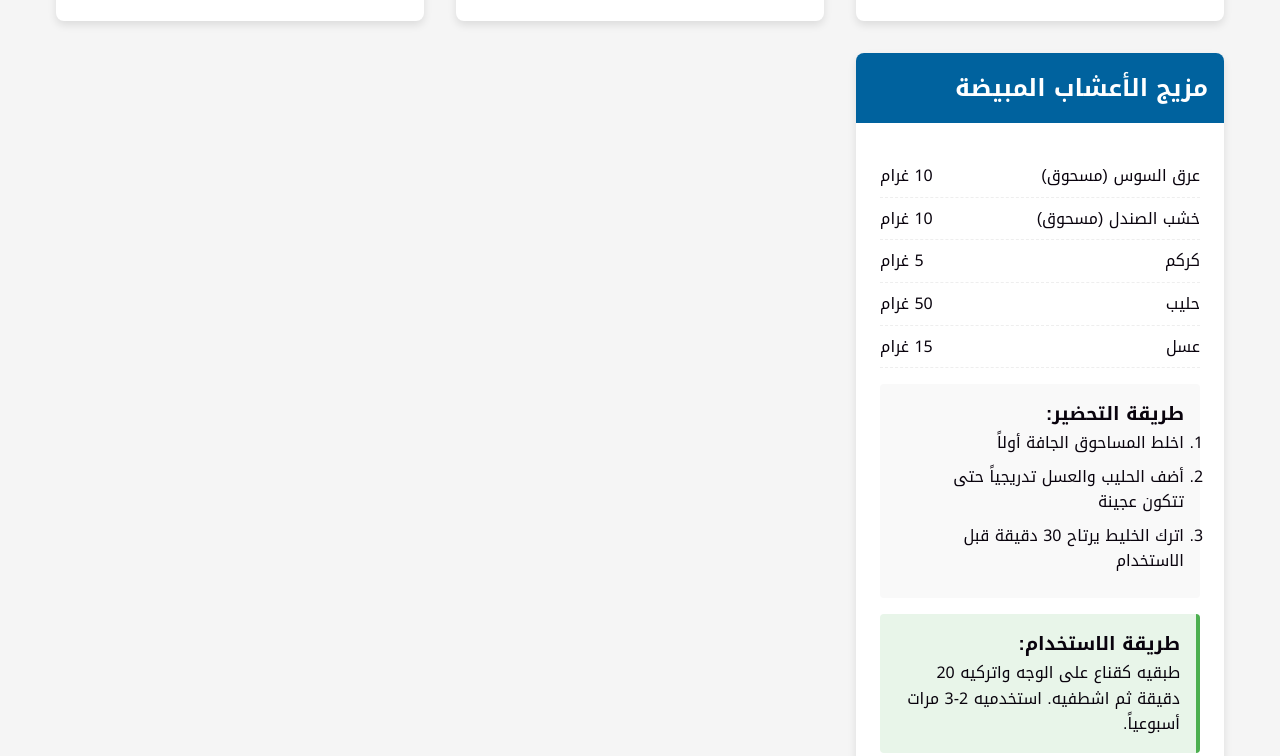
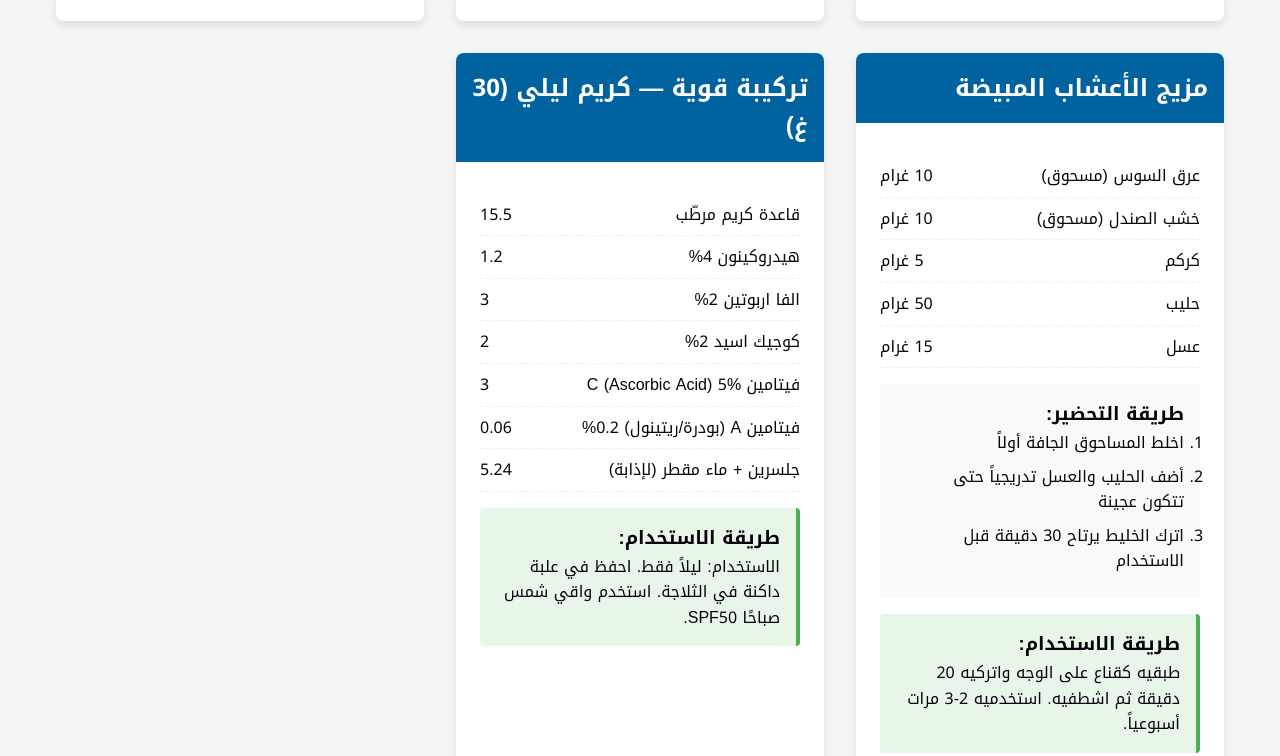
Before and after one commit to kenzyailla/my-bleaching, a plain HTML site: page index.html in a window 1280 px wide. Shown: the part 2683-3439 px from the top of the page. Drawn offline with Linux system fonts and the light colour scheme.

Commit message:
تحديث

```diff
--- a/index.html
+++ b/index.html
@@ -583,6 +583,49 @@
                         <p>طبقيه كقناع على الوجه واتركيه 20 دقيقة ثم اشطفيه. استخدميه 2-3 مرات أسبوعياً.</p>
                     </div>
                 </div>
+                   </div>
+                    <!-- Recipe 11 -->
+            <div class="recipe-card">
+                <div class="recipe-header">
+                    <h2>تركيبة قوية — كريم ليلي (30 غ)</h2>
+                </div>
+                <div class="recipe-content">
+                    <div class="ingredient-list">
+                        <div class="ingredient">
+                            <span> قاعدة كريم مرطّب  </span>
+                            <span>15.5</span>
+                        </div>
+                        <div class="ingredient">
+                            <span> هيدروكينون 4% </span>
+                            <span>1.2</span>
+                        </div>
+                        <div class="ingredient">
+                            <span>الفا اربوتين 2%</span>
+                            <span>3 </span>
+                        </div>
+                        <div class="ingredient">
+                            <span>كوجيك اسيد 2%</span>
+                            <span> 2</span>
+                        </div>
+                        <div class="ingredient">
+                            <span>فيتامين C (Ascorbic Acid) 5%</span>
+                            <span>3 </span>
+                        </div>
+                        <div class="ingredient">
+                            <span>فيتامين A (بودرة/ريتينول) 0.2%</span>
+                            <span>0.06 </span>
+                        </div>
+                        <div class="ingredient">
+                            <span>جلسرين + ماء مقطر (لإذابة)</span>
+                            <span>5.24 </span>
+                        </div>
+                    </div>
+
+                    <div class="usage">
+                        <h3>طريقة الاستخدام:</h3>
+                        <p>الاستخدام: ليلاً فقط. احفظ في علبة داكنة في الثلاجة. استخدم واقي شمس صباحًا SPF50.</p>
+                    </div>
+                </div>
             </div>
         </div>
     </div>
```
